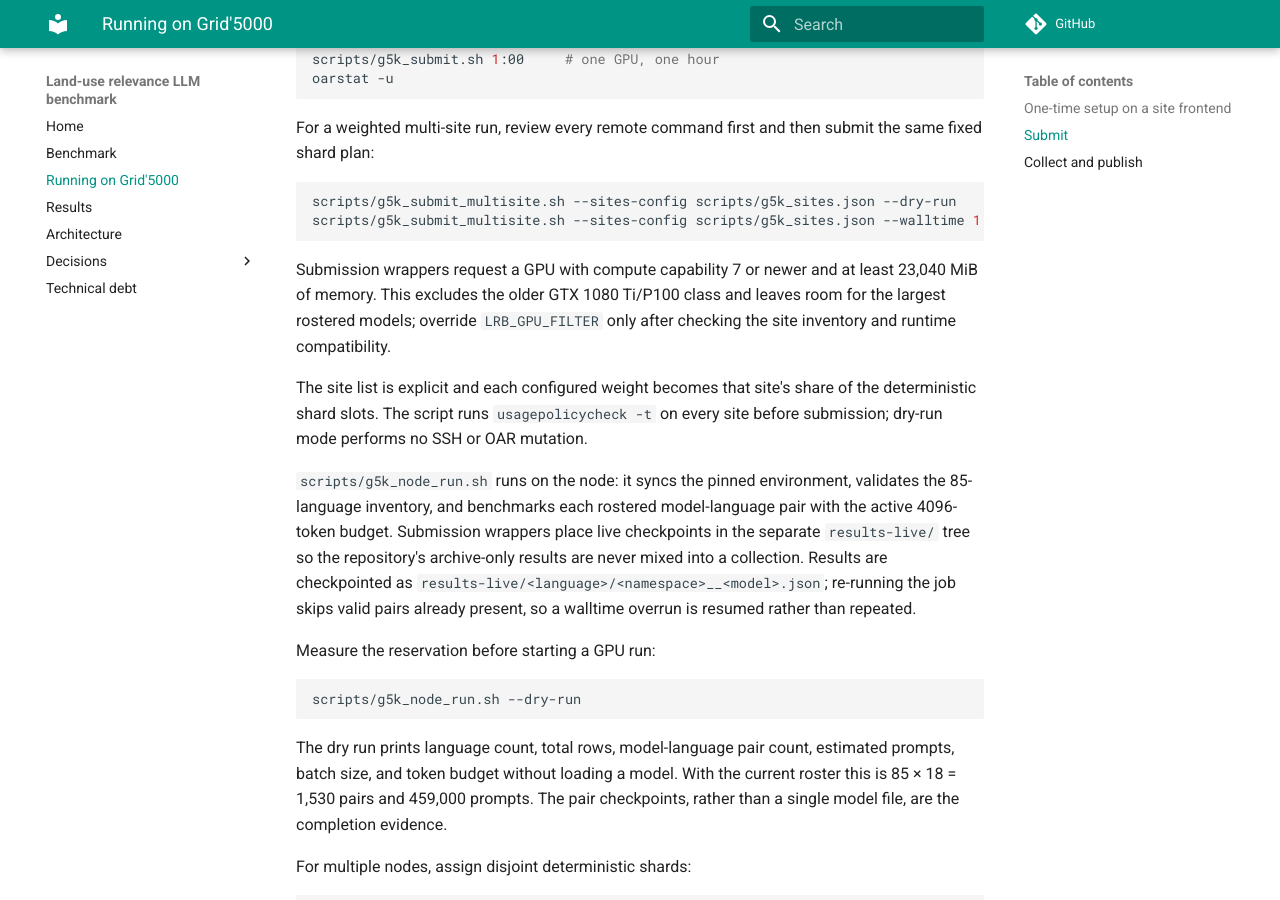
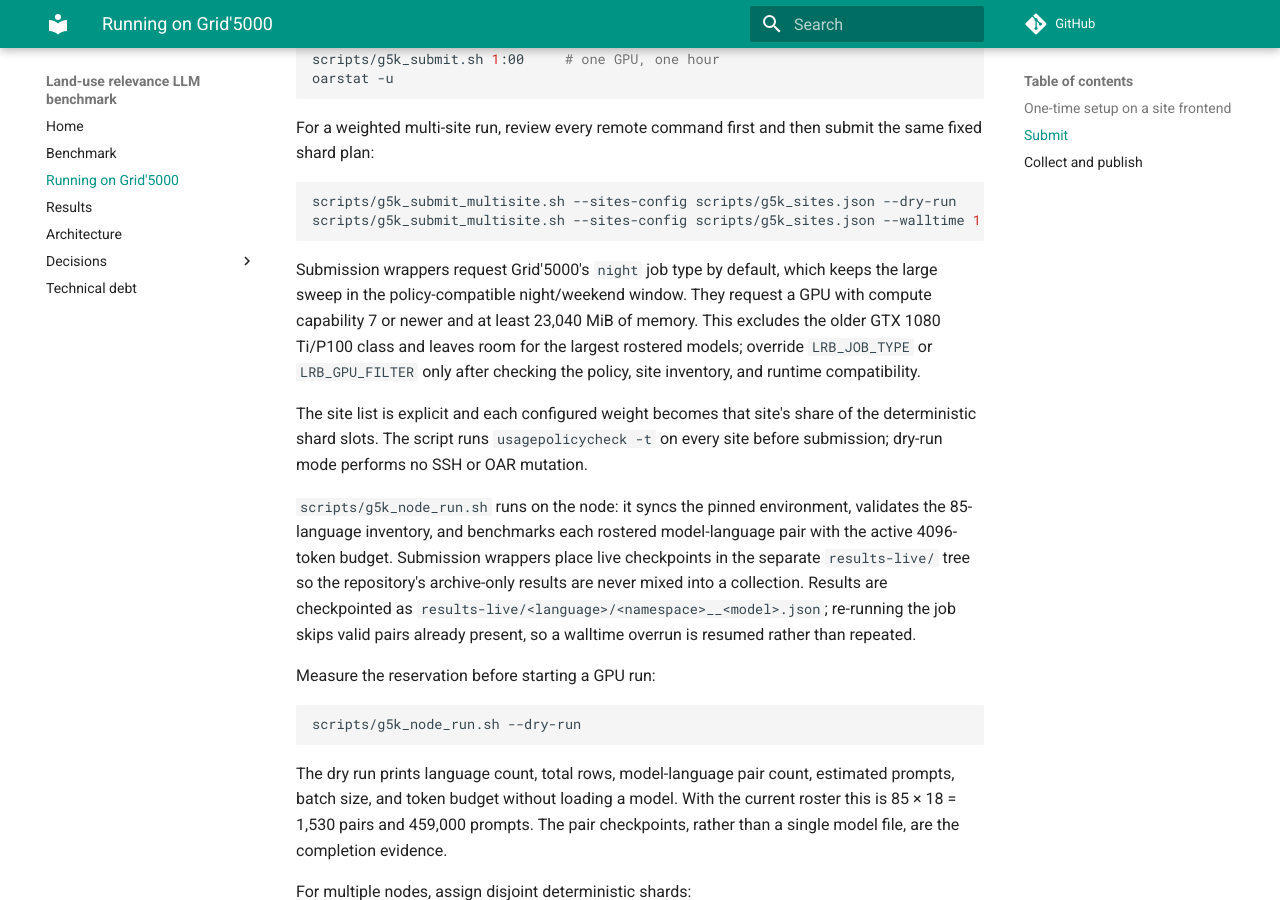
Before and after one commit to NoeFlandre/benchmark-llms-landuse-relevance, an MkDocs documentation site: the page built from docs/grid5000.md, in a window 1280 px wide and 900 px high, scrolled down 531 px. Built offline with MkDocs 1.6.1 and Material for MkDocs 9.7.7, drawn with Linux system fonts in a browser that asks for light colours; comment, search, counter and statistics services are not loaded.

Commit message:
ops: submit Grid5000 sweeps as night jobs

````diff
--- a/docs/grid5000.md
+++ b/docs/grid5000.md
@@ -31,10 +31,12 @@ scripts/g5k_submit_multisite.sh --sites-config scripts/g5k_sites.json --dry-run
 scripts/g5k_submit_multisite.sh --sites-config scripts/g5k_sites.json --walltime 1:00
 ```
 
-Submission wrappers request a GPU with compute capability 7 or newer and at least
-23,040 MiB of memory. This excludes the older GTX 1080 Ti/P100 class and leaves room
-for the largest rostered models; override `LRB_GPU_FILTER` only after checking the
-site inventory and runtime compatibility.
+Submission wrappers request Grid'5000's `night` job type by default, which keeps the
+large sweep in the policy-compatible night/weekend window. They request a GPU with
+compute capability 7 or newer and at least 23,040 MiB of memory. This excludes the
+older GTX 1080 Ti/P100 class and leaves room for the largest rostered models; override
+`LRB_JOB_TYPE` or `LRB_GPU_FILTER` only after checking the policy, site inventory, and
+runtime compatibility.
 
 The site list is explicit and each configured weight becomes that site's share of the
 deterministic shard slots. The script runs `usagepolicycheck -t` on every site before
````
Also changed, not shown: 2 other files.
